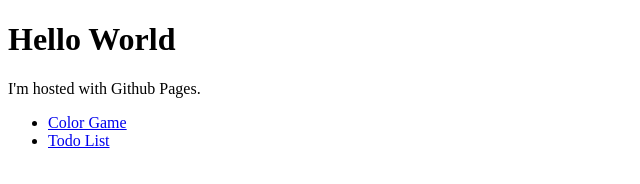
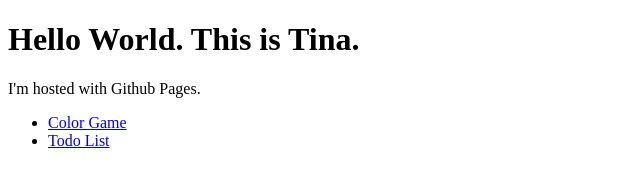
Before and after one commit to TinaWWW/tinawww.github.io, a plain HTML site: page index.html in a window 1280 px wide. Shown: the whole page, without its empty margins (0-640 px from the left). Drawn offline with Linux system fonts and the light colour scheme.

Commit message:
Please enter the commit message for your changes. Lines starting

```diff
--- a/index.html
+++ b/index.html
@@ -1,7 +1,7 @@
 <!DOCTYPE html>
 <html>
     <body>
-        <h1>Hello World</h1>
+        <h1>Hello World. This is Tina.</h1>
         <p>I'm hosted with Github Pages.</p>
         <ul>
         	<li><a href="Exercise/colorGame.html">Color Game</a></li>
```
